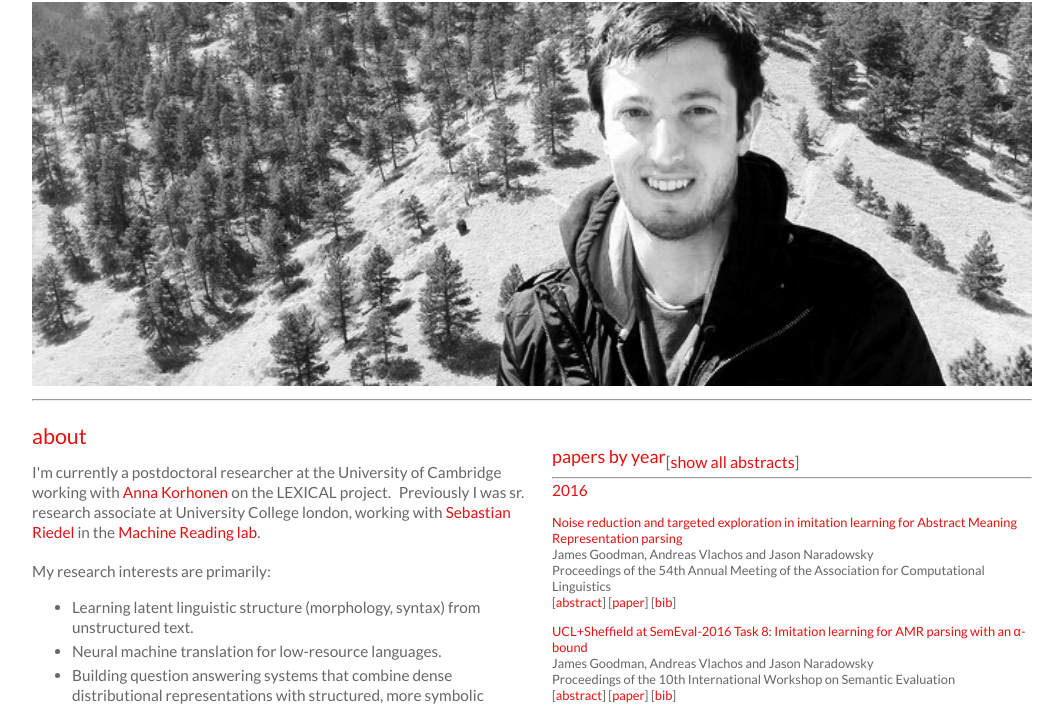
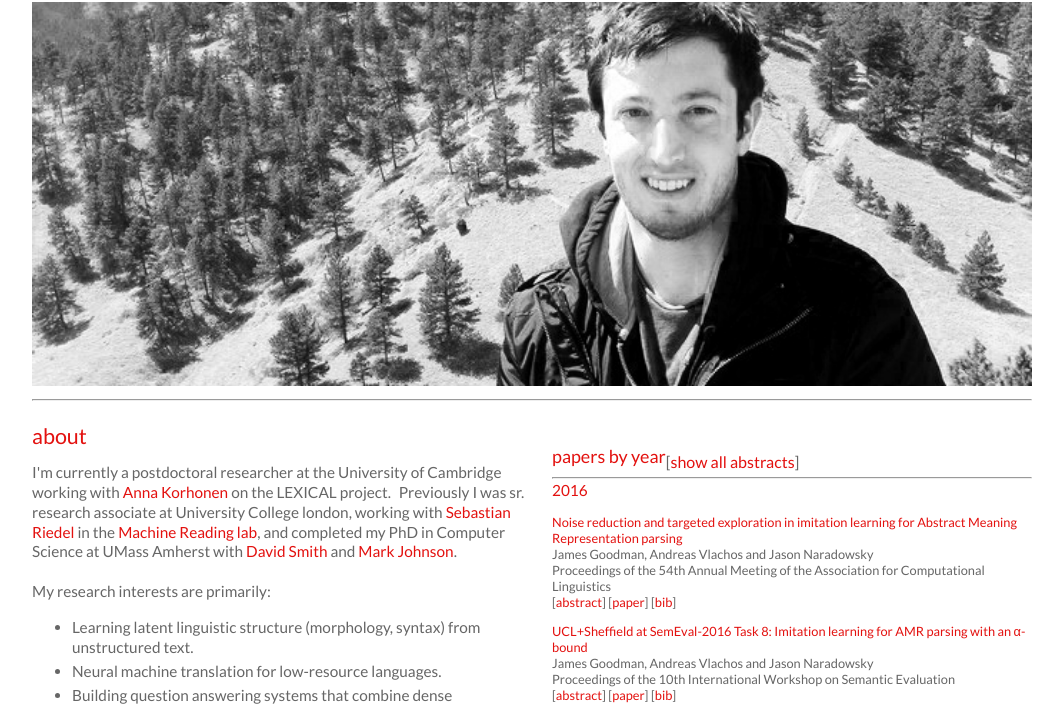
Before and after one commit to narad/narad.github.io, a plain HTML site: page index.html in a window 1280 px wide. Shown: the part 86-793 px from the top of the page, without its empty margins (108-1171 px from the left). Drawn offline with Linux system fonts and the light colour scheme.

Commit message:
added phd

```diff
--- a/index.html
+++ b/index.html
@@ -64,7 +64,8 @@ Professional | <a href="personal.html"><u>Personal</u></a>
 
 <h1><a name="about" class="nav-target">about</a></h1>
 
-<p>I'm currently a postdoctoral researcher at the University of Cambridge working with <a href="https://www.cl.cam.ac.uk/~alk23/">Anna Korhonen</a> on the LEXICAL project.&ensp;Previously I was sr. research associate at University College london, working with <a href="http://www.riedelcastro.org/">Sebastian Riedel</a> in the <a href="http://mr.cs.ucl.ac.uk/">Machine Reading lab</a>.</br>
+<p>I'm currently a postdoctoral researcher at the University of Cambridge working with <a href="https://www.cl.cam.ac.uk/~alk23/">Anna Korhonen</a> on the LEXICAL project.&ensp;Previously I was sr. research associate at University College london, working with <a href="http://www.riedelcastro.org/">Sebastian Riedel</a> in the <a href="http://mr.cs.ucl.ac.uk/">Machine Reading lab</a>, and completed my PhD in Computer Science at UMass Amherst with <a href="http://www.ccs.neu.edu/home/dasmith/">David Smith</a> and
+<a href="http://web.science.mq.edu.au/~mjohnson/">Mark Johnson</a>.</br>
 
 </br>
 My research interests are primarily:
```
